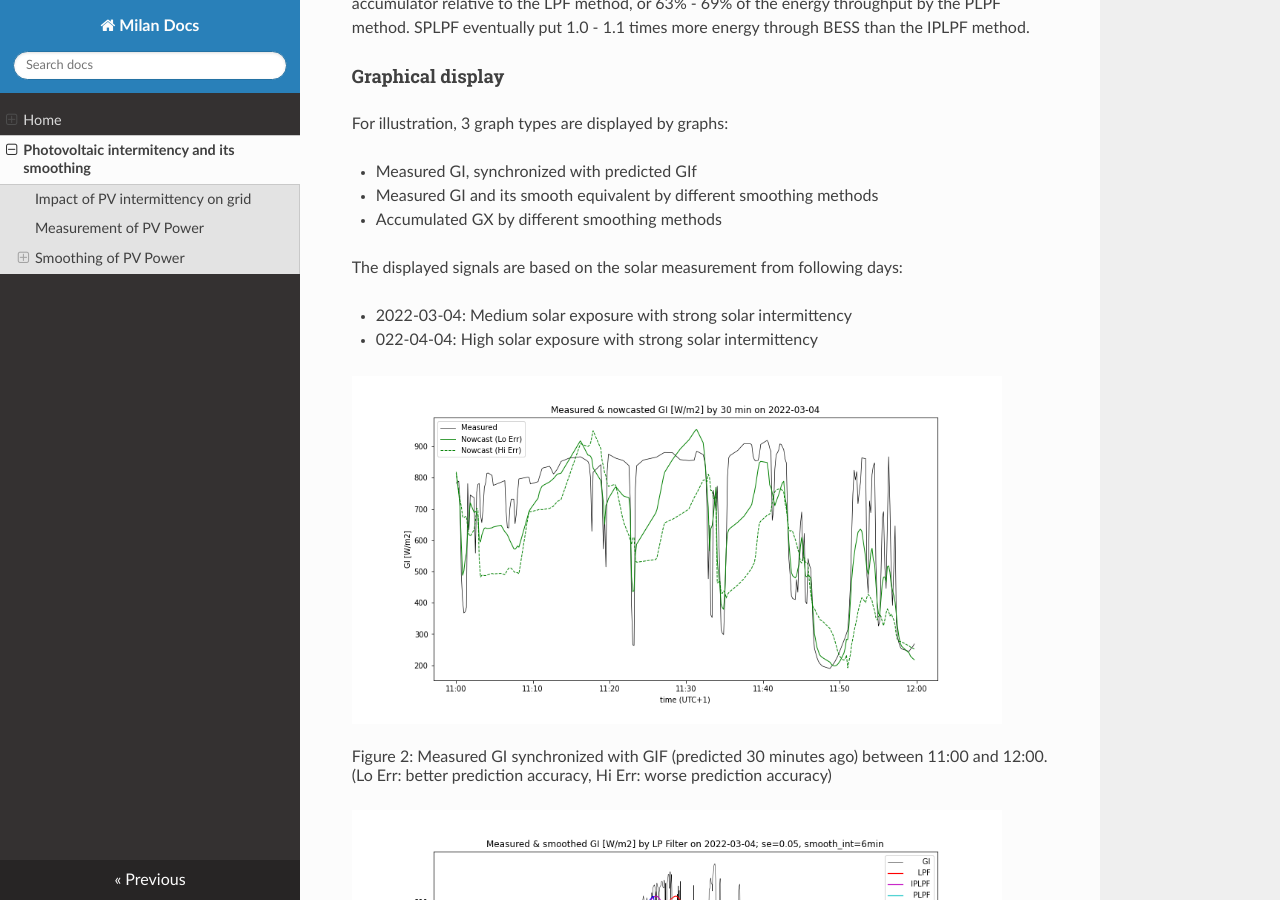
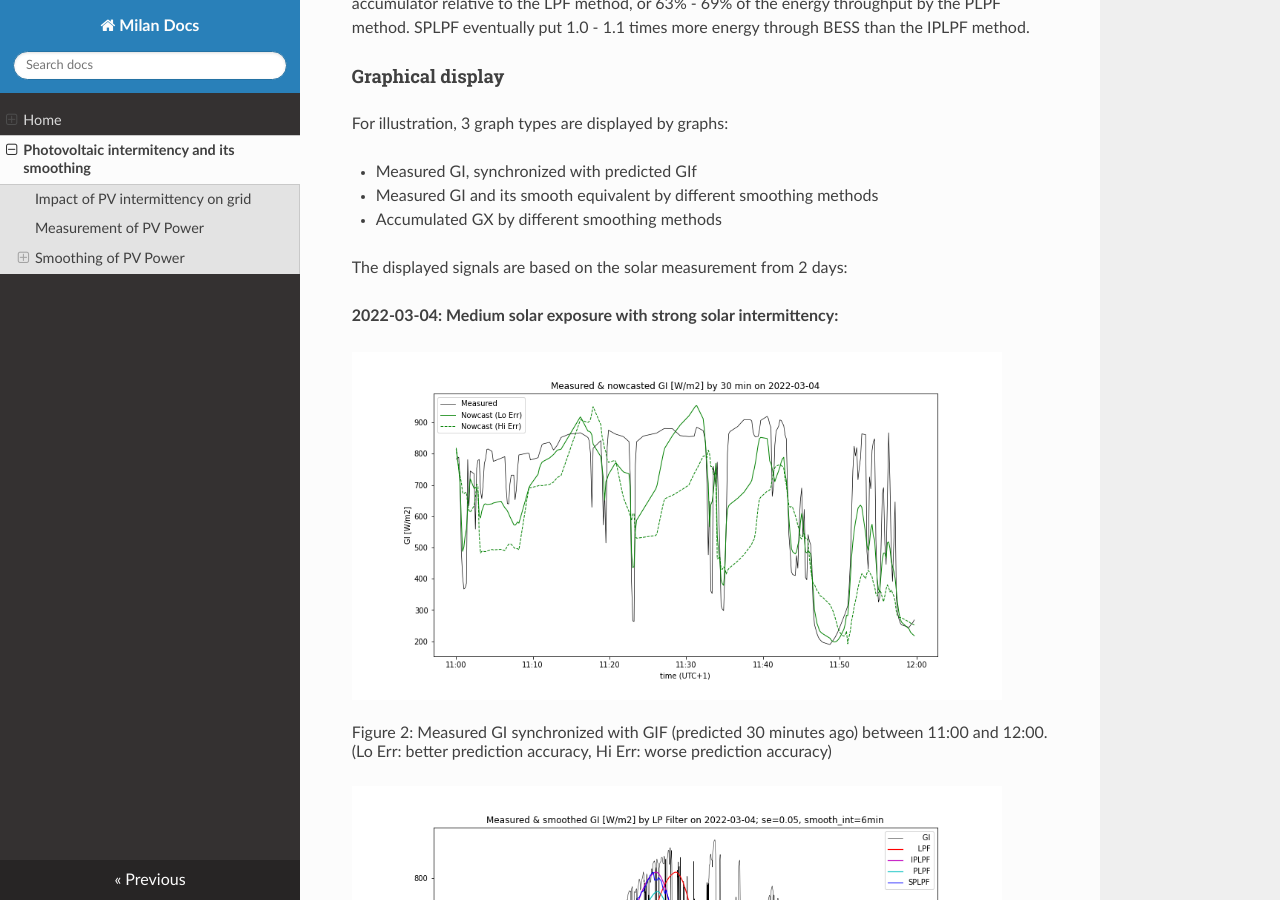
Before and after one commit to mhrons/mhrons.github.io, an MkDocs documentation site: the page built from docs/pv_log.md, in a window 1280 px wide and 900 px high, scrolled down 12382 px. Built offline with MkDocs 1.6.1, drawn with Linux system fonts in a browser that asks for light colours; nearby versions of some CDN libraries; formulas are drawn with MathJax 3; some of the changed text lies outside the part shown.

Commit message:
initial version 0.1

```diff
--- a/docs/pv_log.md
+++ b/docs/pv_log.md
@@ -204,10 +204,9 @@ For illustration, 3 graph types are displayed by graphs:
 - Measured GI and its smooth equivalent by different smoothing methods
 - Accumulated GX by different smoothing methods
 
-The displayed signals are based on the solar measurement from following days:
+The displayed signals are based on the solar measurement from 2 days:
 
-- 2022-03-04: Medium solar exposure with strong solar intermittency
-- 022-04-04: High solar exposure with strong solar intermittency
+**2022-03-04: Medium solar exposure with strong solar intermittency:**
 
 <figure markdown>
   ![IPLPF Costs](img/2022-03-04_from11h_to12h.png){ width="650"}
```
Also changed, not shown: other parts of docs/pv_log.md (+2 -0 lines).
